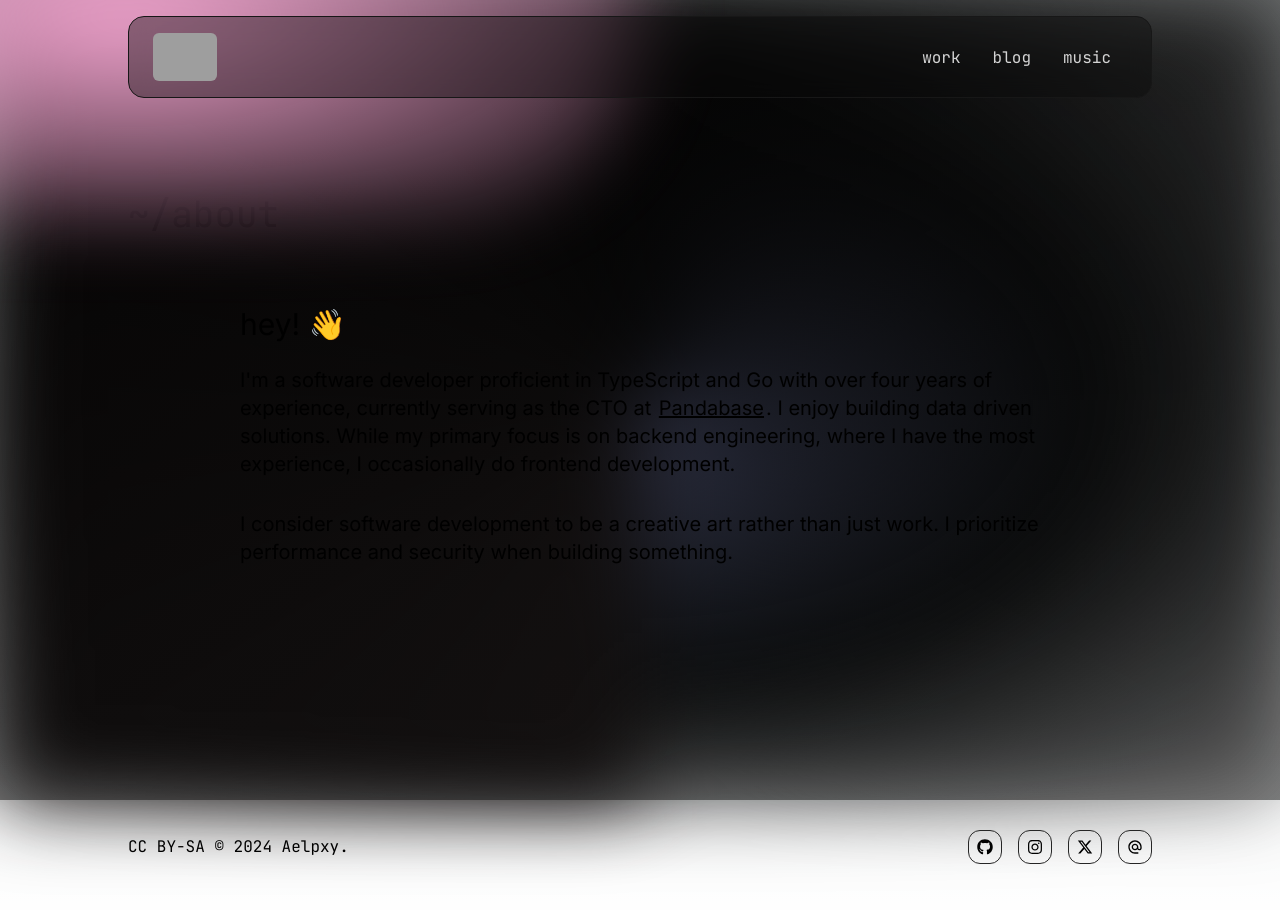
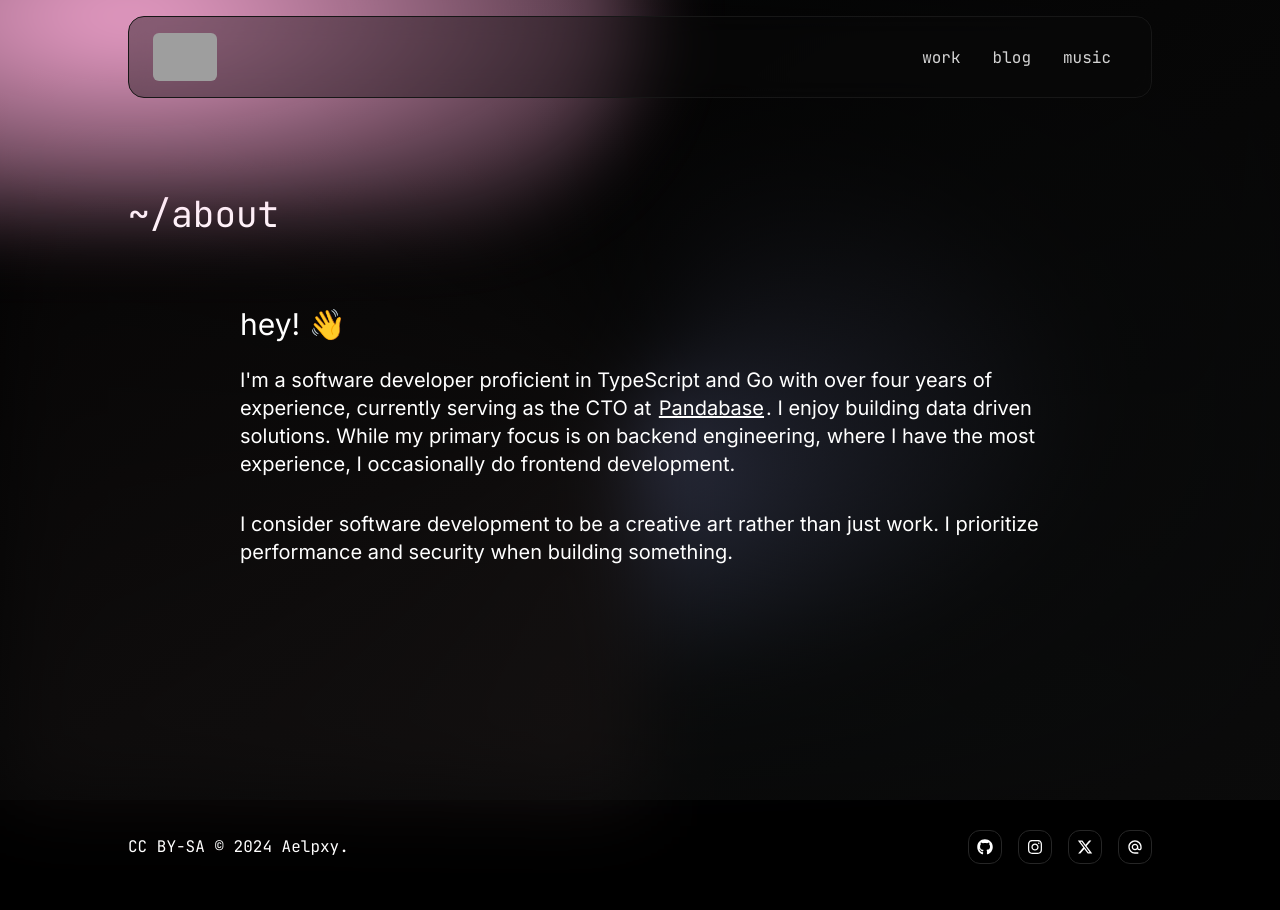
Before and after one commit to aelpxy/aelpxy.dev, a Next.js app: page / in a window 1280 px wide. Shown: the top 910 px of the page. Built offline with nearby package versions, Linux system fonts and the light colour scheme; grey boxes are pictures that could not be loaded.

Commit message:
fix: issues with css in some browsers

```diff
--- a/src/app/globals.css
+++ b/src/app/globals.css
@@ -3,17 +3,11 @@
 @tailwind utilities;
 
 :root {
-  --foreground-rgb: 0, 0, 0;
-  --background-start-rgb: 214, 219, 220;
-  --background-end-rgb: 255, 255, 255;
-}
-
-@media (prefers-color-scheme: dark) {
-  :root {
-    --foreground-rgb: 255, 255, 255;
-    --background-start-rgb: 0, 0, 0;
-    --background-end-rgb: 0, 0, 0;
-  }
+  --foreground-rgb: 255, 255, 255;
+  --background-start-rgb: 0, 0, 0;
+  --background-end-rgb: 0, 0, 0;
+  --scrollbar-color: #434343;
+  --scrollbar-bg: #000000;
 }
 
 body {
@@ -29,18 +23,6 @@
 @layer utilities {
   .text-balance {
     text-wrap: balance;
-  }
-}
-
-:root {
-  --scrollbar-color: #9ca3af;
-  --scrollbar-bg: #1f2937;
-}
-
-@media (prefers-color-scheme: dark) {
-  :root {
-    --scrollbar-color: #434343;
-    --scrollbar-bg: #000000;
   }
 }
 
```
